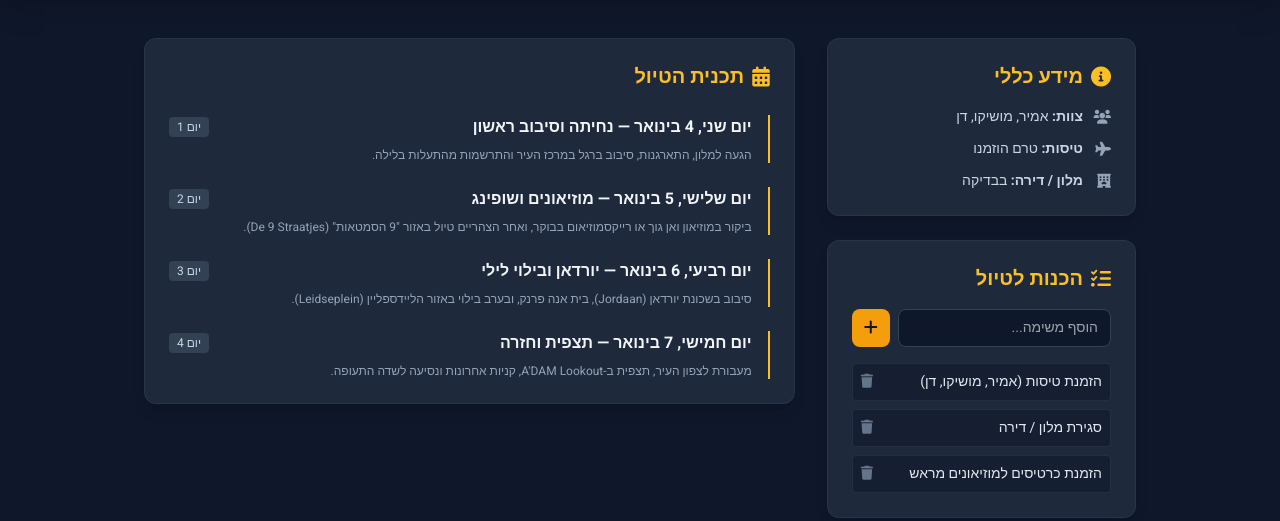
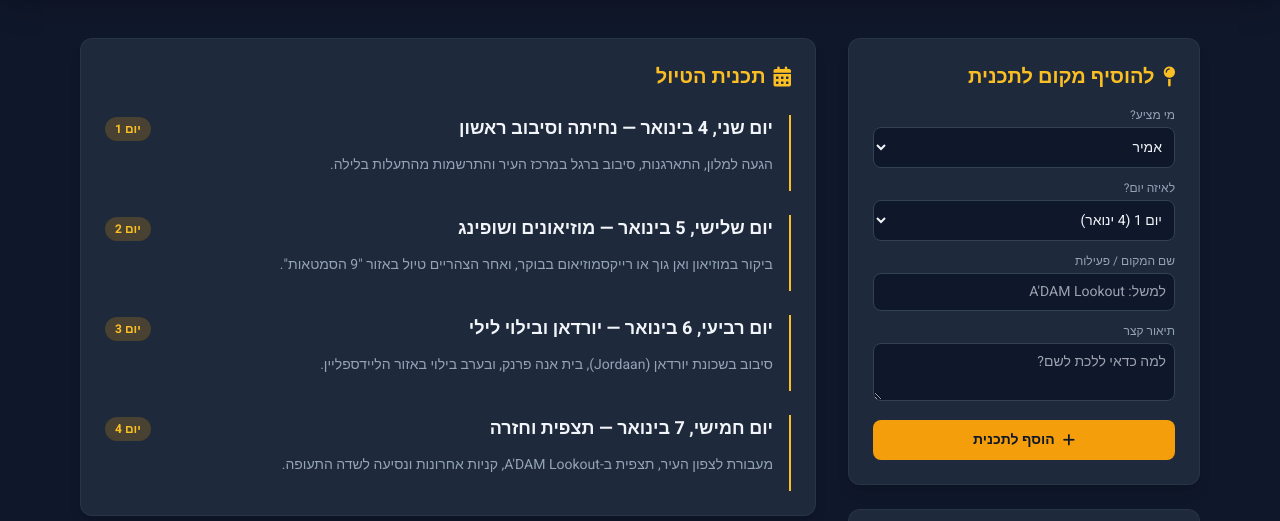
Before and after one commit to DanNak2025/amsterdam-friends, a plain HTML site: page index.html in a window 1280 px wide. Shown: the part 381-902 px from the top of the page. Drawn offline with nearby package versions, Linux system fonts and the light colour scheme.

Commit message:
Update index.html

```diff
--- a/index.html
+++ b/index.html
@@ -8,9 +8,7 @@
     <link href="https://cdnjs.cloudflare.com/ajax/libs/font-awesome/6.0.0/css/all.min.css" rel="stylesheet">
     <style>
         @import url('https://fonts.googleapis.com/css2?family=Heebo:wght@300;400;700;900&display=swap');
-        body {
-            font-family: 'Heebo', sans-serif;
-        }
+        body { font-family: 'Heebo', sans-serif; }
         .hero-bg {
             background: linear-gradient(rgba(15, 23, 42, 0.75), rgba(15, 23, 42, 0.85)),
                         url('https://images.unsplash.com/photo-1512470876302-972faa2aa9a4?q=80&w=1920&auto=format&fit=crop');
@@ -47,29 +45,48 @@
     </header>
 
     <!-- Main Content -->
-    <main class="max-w-5xl mx-auto px-4 mt-10 grid grid-cols-1 md:grid-cols-3 gap-8">
+    <main class="max-w-6xl mx-auto px-4 mt-10 grid grid-cols-1 md:grid-cols-3 gap-8">
 
-        <!-- עמודה ימנית: פרטים ומשימות -->
+        <!-- עמודה ימנית: הצעת מקומות + הכנות -->
         <section class="space-y-6">
-            <!-- מידע כללי -->
+
+            <!-- טופס הצעת מקום לטיול -->
             <div class="bg-slate-800 rounded-xl p-6 border border-slate-700/50 shadow-lg">
                 <h2 class="text-xl font-bold mb-4 flex items-center gap-2 text-amber-400">
-                    <i class="fa-solid fa-circle-info"></i> מידע כללי
+                    <i class="fa-solid fa-map-pin"></i> להוסיף מקום לתכנית
                 </h2>
-                <ul class="space-y-3 text-sm text-slate-300">
-                    <li class="flex items-center gap-3">
-                        <i class="fa-solid fa-users text-slate-400 w-4"></i>
-                        <span><strong>צוות:</strong> אמיר, מושיקו, דן</span>
-                    </li>
-                    <li class="flex items-center gap-3">
-                        <i class="fa-solid fa-plane text-slate-400 w-4"></i>
-                        <span><strong>טיסות:</strong> טרם הוזמנו</span>
-                    </li>
-                    <li class="flex items-center gap-3">
-                        <i class="fa-solid fa-hotel text-slate-400 w-4"></i>
-                        <span><strong>מלון / דירה:</strong> בבדיקה</span>
-                    </li>
-                </ul>
+                <form onsubmit="addSuggestion(event)" class="space-y-3">
+                    <div>
+                        <label class="block text-xs text-slate-400 mb-1">מי מציע?</label>
+                        <select id="sug-author" class="w-full bg-slate-900 border border-slate-700 rounded-lg p-2 text-sm text-slate-100 focus:outline-none focus:border-amber-400">
+                            <option value="אמיר">אמיר</option>
+                            <option value="מושיקו">מושיקו</option>
+                            <option value="דן">דן</option>
+                        </select>
+                    </div>
+                    <div>
+                        <label class="block text-xs text-slate-400 mb-1">לאיזה יום?</label>
+                        <select id="sug-day" class="w-full bg-slate-900 border border-slate-700 rounded-lg p-2 text-sm text-slate-100 focus:outline-none focus:border-amber-400">
+                            <option value="1">יום 1 (4 ינואר)</option>
+                            <option value="2">יום 2 (5 ינואר)</option>
+                            <option value="3">יום 3 (6 ינואר)</option>
+                            <option value="4">יום 4 (7 ינואר)</option>
+                        </select>
+                    </div>
+                    <div>
+                        <label class="block text-xs text-slate-400 mb-1">שם המקום / פעילות</label>
+                        <input type="text" id="sug-title" required placeholder="למשל: A'DAM Lookout"
+                               class="w-full bg-slate-900 border border-slate-700 rounded-lg p-2 text-sm text-slate-100 focus:outline-none focus:border-amber-400">
+                    </div>
+                    <div>
+                        <label class="block text-xs text-slate-400 mb-1">תיאור קצר</label>
+                        <textarea id="sug-desc" rows="2" placeholder="למה כדאי ללכת לשם?"
+                                  class="w-full bg-slate-900 border border-slate-700 rounded-lg p-2 text-sm text-slate-100 focus:outline-none focus:border-amber-400"></textarea>
+                    </div>
+                    <button type="submit" class="w-full bg-amber-500 hover:bg-amber-600 text-slate-900 font-bold p-2.5 rounded-lg transition text-sm flex items-center justify-center gap-2">
+                        <i class="fa-solid fa-plus"></i> הוסף לתכנית
+                    </button>
+                </form>
             </div>
 
             <!-- רשימת משימות -->
@@ -88,6 +105,7 @@
                     <!-- מיוצר דינמית -->
                 </ul>
             </div>
+
         </section>
 
         <!-- עמודה שמאלית: תכנון ימי -->
@@ -99,39 +117,43 @@
 
                 <div class="space-y-6">
                     <!-- יום 1 -->
-                    <div class="border-r-2 border-amber-400 pr-4 space-y-2">
+                    <div class="border-r-2 border-amber-400 pr-4 space-y-3">
                         <div class="flex justify-between items-center">
-                            <h3 class="font-bold text-slate-100">יום שני, 4 בינואר — נחיתה וסיבוב ראשון</h3>
-                            <span class="text-xs bg-slate-700 text-slate-300 px-2 py-0.5 rounded">יום 1</span>
+                            <h3 class="font-bold text-slate-100 text-lg">יום שני, 4 בינואר — נחיתה וסיבוב ראשון</h3>
+                            <span class="text-xs bg-amber-500/20 text-amber-400 px-2.5 py-1 rounded-full font-semibold">יום 1</span>
                         </div>
-                        <p class="text-xs text-slate-400">הגעה למלון, התארגנות, סיבוב ברגל במרכז העיר והתרשמות מהתעלות בלילה.</p>
+                        <p class="text-sm text-slate-400">הגעה למלון, התארגנות, סיבוב ברגל במרכז העיר והתרשמות מהתעלות בלילה.</p>
+                        <div id="day-1-suggestions" class="space-y-2 pt-1"></div>
                     </div>
 
                     <!-- יום 2 -->
-                    <div class="border-r-2 border-amber-400 pr-4 space-y-2">
+                    <div class="border-r-2 border-amber-400 pr-4 space-y-3">
                         <div class="flex justify-between items-center">
-                            <h3 class="font-bold text-slate-100">יום שלישי, 5 בינואר — מוזיאונים ושופינג</h3>
-                            <span class="text-xs bg-slate-700 text-slate-300 px-2 py-0.5 rounded">יום 2</span>
+                            <h3 class="font-bold text-slate-100 text-lg">יום שלישי, 5 בינואר — מוזיאונים ושופינג</h3>
+                            <span class="text-xs bg-amber-500/20 text-amber-400 px-2.5 py-1 rounded-full font-semibold">יום 2</span>
                         </div>
-                        <p class="text-xs text-slate-400">ביקור במוזיאון ואן גוך או רייקסמוזיאום בבוקר, ואחר הצהריים טיול באזור "9 הסמטאות" (De 9 Straatjes).</p>
+                        <p class="text-sm text-slate-400">ביקור במוזיאון ואן גוך או רייקסמוזיאום בבוקר, ואחר הצהריים טיול באזור "9 הסמטאות".</p>
+                        <div id="day-2-suggestions" class="space-y-2 pt-1"></div>
                     </div>
 
                     <!-- יום 3 -->
-                    <div class="border-r-2 border-amber-400 pr-4 space-y-2">
+                    <div class="border-r-2 border-amber-400 pr-4 space-y-3">
                         <div class="flex justify-between items-center">
-                            <h3 class="font-bold text-slate-100">יום רביעי, 6 בינואר — יורדאן ובילוי לילי</h3>
-                            <span class="text-xs bg-slate-700 text-slate-300 px-2 py-0.5 rounded">יום 3</span>
+                            <h3 class="font-bold text-slate-100 text-lg">יום רביעי, 6 בינואר — יורדאן ובילוי לילי</h3>
+                            <span class="text-xs bg-amber-500/20 text-amber-400 px-2.5 py-1 rounded-full font-semibold">יום 3</span>
                         </div>
-                        <p class="text-xs text-slate-400">סיבוב בשכונת יורדאן (Jordaan), בית אנה פרנק, ובערב בילוי באזור הליידספליין (Leidseplein).</p>
+                        <p class="text-sm text-slate-400">סיבוב בשכונת יורדאן (Jordaan), בית אנה פרנק, ובערב בילוי באזור הליידספליין.</p>
+                        <div id="day-3-suggestions" class="space-y-2 pt-1"></div>
                     </div>
 
                     <!-- יום 4 -->
-                    <div class="border-r-2 border-amber-400 pr-4 space-y-2">
+                    <div class="border-r-2 border-amber-400 pr-4 space-y-3">
                         <div class="flex justify-between items-center">
-                            <h3 class="font-bold text-slate-100">יום חמישי, 7 בינואר — תצפית וחזרה</h3>
-                            <span class="text-xs bg-slate-700 text-slate-300 px-2 py-0.5 rounded">יום 4</span>
+                            <h3 class="font-bold text-slate-100 text-lg">יום חמישי, 7 בינואר — תצפית וחזרה</h3>
+                            <span class="text-xs bg-amber-500/20 text-amber-400 px-2.5 py-1 rounded-full font-semibold">יום 4</span>
                         </div>
-                        <p class="text-xs text-slate-400">מעבורת לצפון העיר, תצפית ב-A'DAM Lookout, קניות אחרונות ונסיעה לשדה התעופה.</p>
+                        <p class="text-sm text-slate-400">מעבורת לצפון העיר, תצפית ב-A'DAM Lookout, קניות אחרונות ונסיעה לשדה התעופה.</p>
+                        <div id="day-4-suggestions" class="space-y-2 pt-1"></div>
                     </div>
                 </div>
             </div>
@@ -161,7 +183,62 @@
         setInterval(updateCountdown, 1000);
         updateCountdown();
 
-        // --- ניהול משימות (LocalStorage) ---
+        // --- הצעות למקומות בתכנית ---
+        let suggestions = JSON.parse(localStorage.getItem('ams_suggestions')) || [];
+
+        function addSuggestion(e) {
+            e.preventDefault();
+            const author = document.getElementById('sug-author').value;
+            const day = document.getElementById('sug-day').value;
+            const title = document.getElementById('sug-title').value.trim();
+            const desc = document.getElementById('sug-desc').value.trim();
+
+            if (title) {
+                suggestions.push({ id: Date.now(), author, day, title, desc });
+                document.getElementById('sug-title').value = '';
+                document.getElementById('sug-desc').value = '';
+                saveAndRenderSuggestions();
+            }
+        }
+
+        function removeSuggestion(id) {
+            suggestions = suggestions.filter(s => s.id !== id);
+            saveAndRenderSuggestions();
+        }
+
+        function saveAndRenderSuggestions() {
+            localStorage.setItem('ams_suggestions', JSON.stringify(suggestions));
+
+            // ניקוי
+            [1, 2, 3, 4].forEach(d => {
+                const container = document.getElementById(`day-${d}-suggestions`);
+                if (container) container.innerHTML = '';
+            });
+
+            // רינדור
+            suggestions.forEach(s => {
+                const container = document.getElementById(`day-${s.day}-suggestions`);
+                if (container) {
+                    const card = document.createElement('div');
+                    card.className = "bg-slate-900/80 border border-amber-500/30 rounded-lg p-3 text-xs flex justify-between items-start gap-2";
+                    card.innerHTML = `
+                        <div class="space-y-1">
+                            <div class="flex items-center gap-2">
+                                <span class="font-bold text-amber-400 text-sm"><i class="fa-solid fa-location-dot"></i> ${s.title}</span>
+                                <span class="bg-slate-800 text-slate-400 px-2 py-0.5 rounded text-[10px]">הוצע על ידי ${s.author}</span>
+                            </div>
+                            ${s.desc ? `<p class="text-slate-300">${s.desc}</p>` : ''}
+                        </div>
+                        <button onclick="removeSuggestion(${s.id})" class="text-slate-500 hover:text-red-400">
+                            <i class="fa-solid fa-trash"></i>
+                        </button>
+                    `;
+                    container.appendChild(card);
+                }
+            });
+        }
+
+        // --- ניהול משימות ---
         const defaultTodos = [
             { text: "הזמנת טיסות (אמיר, מושיקו, דן)", done: false },
             { text: "סגירת מלון / דירה", done: false },
@@ -170,7 +247,7 @@
 
         let todos = JSON.parse(localStorage.getItem('ams_todos_he')) || defaultTodos;
 
-        function saveAndRender() {
+        function saveAndRenderTodos() {
             localStorage.setItem('ams_todos_he', JSON.stringify(todos));
             const list = document.getElementById('todo-list');
             list.innerHTML = '';
@@ -193,21 +270,23 @@
             if (input.value.trim() !== '') {
                 todos.push({ text: input.value.trim(), done: false });
                 input.value = '';
-                saveAndRender();
+                saveAndRenderTodos();
             }
         }
 
         function toggleTodo(index) {
             todos[index].done = !todos[index].done;
-            saveAndRender();
+            saveAndRenderTodos();
         }
 
         function removeTodo(index) {
             todos.splice(index, 1);
-            saveAndRender();
+            saveAndRenderTodos();
         }
 
-        saveAndRender();
+        // טעינה ראשונית
+        saveAndRenderSuggestions();
+        saveAndRenderTodos();
     </script>
 </body>
 </html>
```
